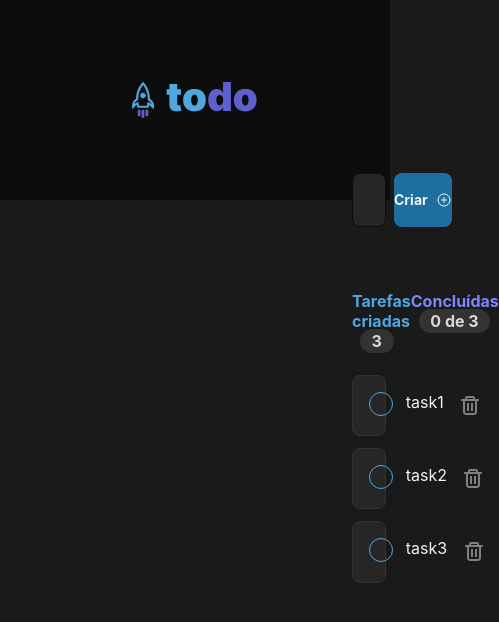
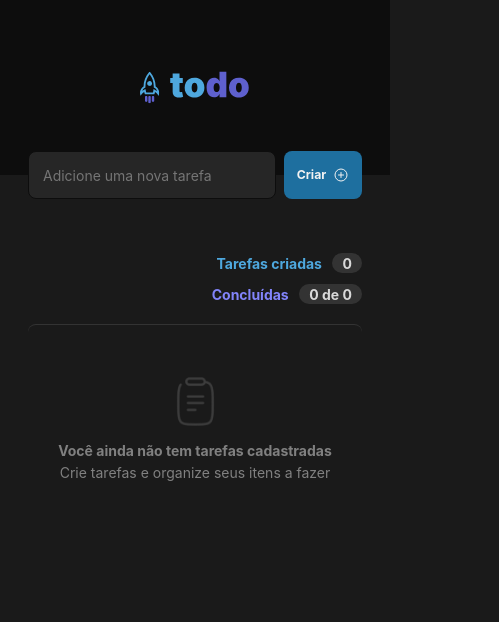
Before and after one commit to samuelfagundes/todo, a React (Vite) app: page / in a window 390 px wide. Shown: the top 622 px of the page, 499 px wide, since content can reach past the window. Built offline with nearby package versions, Linux system fonts and the light colour scheme.

Commit message:
responsive

```diff
--- a/src/components/Dashboard.module.scss
+++ b/src/components/Dashboard.module.scss
@@ -1,55 +1,3 @@
-.tasks {
-  margin: 5.6874rem 22rem;
-
-  header {
-    display: flex;
-    margin-bottom: 1.5rem;
-    justify-content: space-between;
-    font-weight: 700;
-
-    span {
-      color: var(--blue);
-    }
-
-    span + span {
-      color: var(--purple);
-    }
-
-    p {
-      display: inline;
-      padding: 0.125rem 0.725rem;
-      margin-left: 0.5rem;
-      border-radius: 999px;
-      background: var(--gray-400);
-      color: var(--gray-200);
-    }
-  }
-
-  main {
-    min-height: 15.25rem;
-    display: flex;
-    flex-direction: column;
-    align-items: center;
-    justify-content: center;
-    border-top: 1px solid var(--gray-400);
-    border-radius: 8px;
-
-    color: var(--gray-300);
-
-    img {
-      width: 3.5rem;
-      height: 3.5rem;
-      margin-bottom: 1rem;
-    }
-
-    h1,
-    span {
-      font-size: 1rem;
-      line-height: 22.4px;
-    }
-  }
-}
-
 .newTask {
   display: flex;
   justify-content: center;
@@ -106,4 +54,78 @@
       background: var(--blue);
     }
   }
+
+  @media (max-width: 768px) {
+    margin: -1.6875rem 2rem;
+    form {
+      display: flex;
+      justify-content: center;
+
+      button {
+        padding: 0.5rem;
+      }
+    }
+  }
 }
+
+.tasks {
+  margin: 5.6874rem 22rem;
+
+  header {
+    display: flex;
+    margin-bottom: 1.5rem;
+    justify-content: space-between;
+    font-weight: 700;
+
+    span {
+      color: var(--blue);
+    }
+
+    span + span {
+      color: var(--purple);
+    }
+
+    p {
+      display: inline;
+      padding: 0.125rem 0.725rem;
+      margin-left: 0.5rem;
+      border-radius: 999px;
+      background: var(--gray-400);
+      color: var(--gray-200);
+    }
+  }
+
+  main {
+    min-height: 15.25rem;
+    display: flex;
+    flex-direction: column;
+    align-items: center;
+    justify-content: center;
+    border-top: 1px solid var(--gray-400);
+    border-radius: 8px;
+
+    color: var(--gray-300);
+
+    img {
+      width: 3.5rem;
+      height: 3.5rem;
+      margin-bottom: 1rem;
+    }
+
+    h1,
+    span {
+      font-size: 1rem;
+      line-height: 22.4px;
+    }
+  }
+
+  @media (max-width: 768px) {
+    margin: 5.6874rem 2rem;
+
+    header {
+      flex-direction: column;
+      gap: 1rem;
+      align-items: flex-end;
+    }
+  }
+}
--- a/src/components/Dashboard.tsx
+++ b/src/components/Dashboard.tsx
@@ -13,11 +13,7 @@ type Interface = {
 };
 
 export function Dashboard() {
-  const [tasks, setTasks] = useState<Interface[]>([
-    { id: uuidv4(), content: "task1", hasCompleted: false },
-    { id: uuidv4(), content: "task2", hasCompleted: false },
-    { id: uuidv4(), content: "task3", hasCompleted: false },
-  ]);
+  const [tasks, setTasks] = useState<Interface[]>([]);
   const [newTask, setNewTask] = useState("");
 
   function handleSubmitTask(event: FormEvent) {
--- a/src/components/TaskCard.tsx
+++ b/src/components/TaskCard.tsx
@@ -2,7 +2,6 @@ import { CgTrash } from "react-icons/cg";
 import { BsFillCheckCircleFill } from "react-icons/bs";
 
 import styles from "./TaskCard.module.scss";
-import { useState } from "react";
 
 interface Task {
   id: string;
--- a/src/global.scss
+++ b/src/global.scss
@@ -35,3 +35,9 @@ body {
   font-weight: 400;
   font-size: 1rem;
 }
+
+@media (max-width: 768px) {
+  html {
+    font-size: 87.5%;
+  }
+}
```
